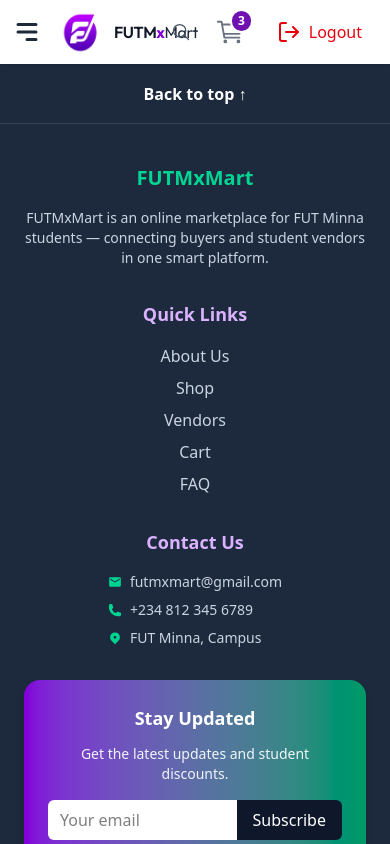
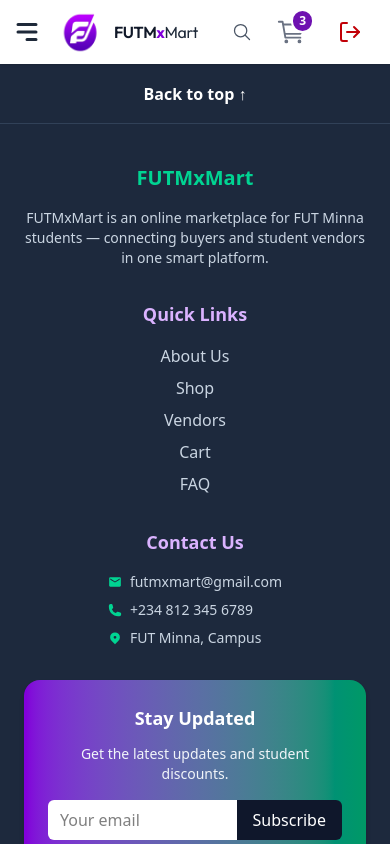
Before and after one commit to Samuel2006-lakamo/FUTxMart, a React (Vite) app: page /vendor/dashboard in a window 390 px wide. Shown: the top 844 px of the page. Built offline with nearby package versions, Linux system fonts and the light colour scheme.

Commit message:
Edit the Logout

```diff
--- a/src/ui/Logout.jsx
+++ b/src/ui/Logout.jsx
@@ -2,9 +2,9 @@
 
 function Logout() {
   return (
-    <button className="flex items-center gap-2 px-4 py-2 w-full text-left hover:bg-gray-100 text-red-600">
+    <button className="flex items-center gap-2 px-4 py-2 w-full text-left hover:bg-gray-100 text-red-700">
       <LogOut />
-      Logout
+      <span className="hidden md:block">Logout</span>
     </button>
   );
 }
--- a/src/ui/Products.jsx
+++ b/src/ui/Products.jsx
@@ -38,7 +38,7 @@
           className="border border-gray-300 rounded-md px-3 py-2 w-full sm:w-[300px] focus:outline-none focus:ring-2 focus:ring-purple-500"
         />
       </div>
-      <section className="p-6 grid gap-6 grid-cols-2 md:grid-cols-3 lg:grid-cols-4">
+      <section className="p-6 grid gap-6 grid-cols-1 sm:grind-col-2 md:grid-cols-3 lg:grid-cols-4">
         {filteredProducts?.length > 0 ? (
           filteredProducts.map((product) => (
             <div
```
